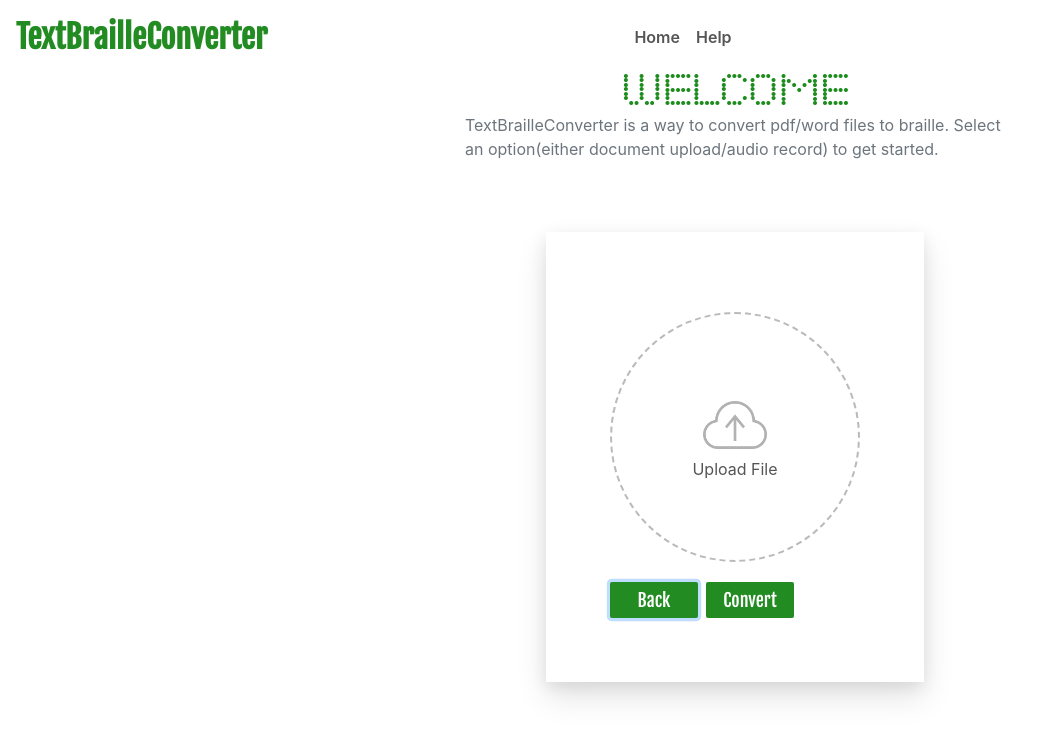
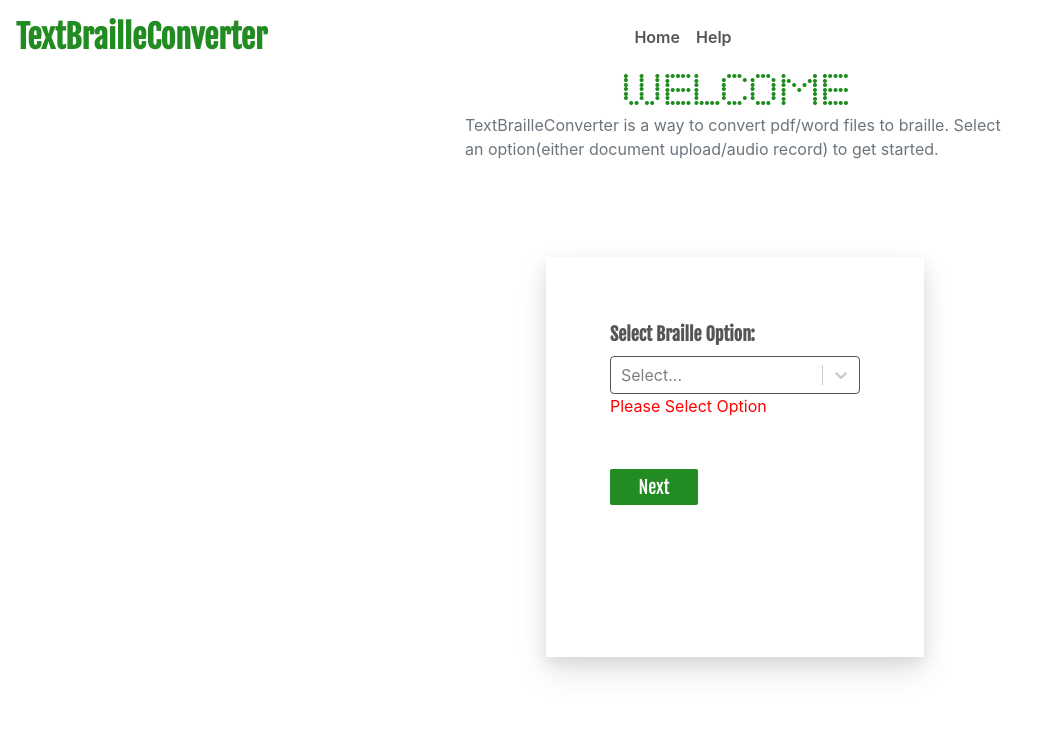
Before and after one commit to 1ethansempa/TextBrailleConverter, a React (Create React App) app: page / in a window 1280 px wide. Both pictures are taken after a click on the button "Next". Shown: the top 738 px of the page, without its empty margins (0-1047 px from the left). Built offline with nearby package versions, Linux system fonts and the light colour scheme.

Commit message:
Multi step form version 2

```diff
--- a/src/App.css
+++ b/src/App.css
@@ -250,3 +250,15 @@ button.disabled{
   background-color:#555!important;
   pointer-events: none;
 }
+
+.btn:focus,.btn:active {
+  outline: none !important;
+  box-shadow: none;
+}
+
+.errorSpan{
+  color:red;
+  font-size:16px;
+ float:left;
+
+}
--- a/src/components/Dropzone.js
+++ b/src/components/Dropzone.js
@@ -38,7 +38,7 @@ export default class Dropzone extends Component {
     super(props)
     this.state = { hightlight: false ,fileName:'Upload File',src:'cloudupload.png',openModal:false,
   msg:'',heading:'',file:null,isDisabled:false,uploadState:false,showDropzone:false,showFirst:true,
-  showSecond:false,firstBtn:'Next',BrailleOption:''
+  showSecond:false,firstBtn:'Next',BrailleOption:null,BrailleOptionError:false
 }
     this.fileInputRef = React.createRef()
     this.openFileDialog = this.openFileDialog.bind(this)
@@ -146,17 +146,25 @@ export default class Dropzone extends Component {
     this.trueDisabled();
   }
 
-  onInputChange(event) {
-    this.setState({
-      [event.target.name]: event.target.value
-    });
-  }
+  onInputChange = BrailleOption => {
+    this.setState({ BrailleOption });
+
+    console.log(`Option selected:`, BrailleOption);
+  };
 
   showNext=(e)=>{
-    this.setState({showSecond:!this.state.showSecond,showFirst:!this.state.showFirst,firstBtn:`${!this.state.showFirst ? 'Next':'Back'}`})
+    if(this.state.BrailleOption===null||undefined||''){
+        this.setState({BrailleOptionError:true})
+    }
+    else{
+      this.setState({showSecond:!this.state.showSecond,showFirst:!this.state.showFirst,
+        firstBtn:`${!this.state.showFirst ? 'Next':'Back'}`,BrailleOptionError:false})
+    }
+
   }
 
   render() {
+    const BrailleOption=this.state.BrailleOption;
     return (
       <div className="App mb-2">
       <div className="Card">
@@ -168,7 +176,9 @@ export default class Dropzone extends Component {
 
         <label className={`${this.state.showFirst ? '':'d-none'}`}>Select Braille Option:</label>
       <Select id="BrailleOption" className={`${this.state.showFirst ? '':'d-none'}`} name="BrailleOption"
-      options={options} styles={customSelect} isSearchable={true} isClearable={true} />
+      options={options} styles={customSelect} isSearchable={true} isClearable={true} value={BrailleOption}
+      onChange={this.onInputChange} />
+       {this.state.BrailleOptionError ? <div><span className='errorSpan'>Please Select Option</span><br/></div> : ''}
       </div>
 
 
```
